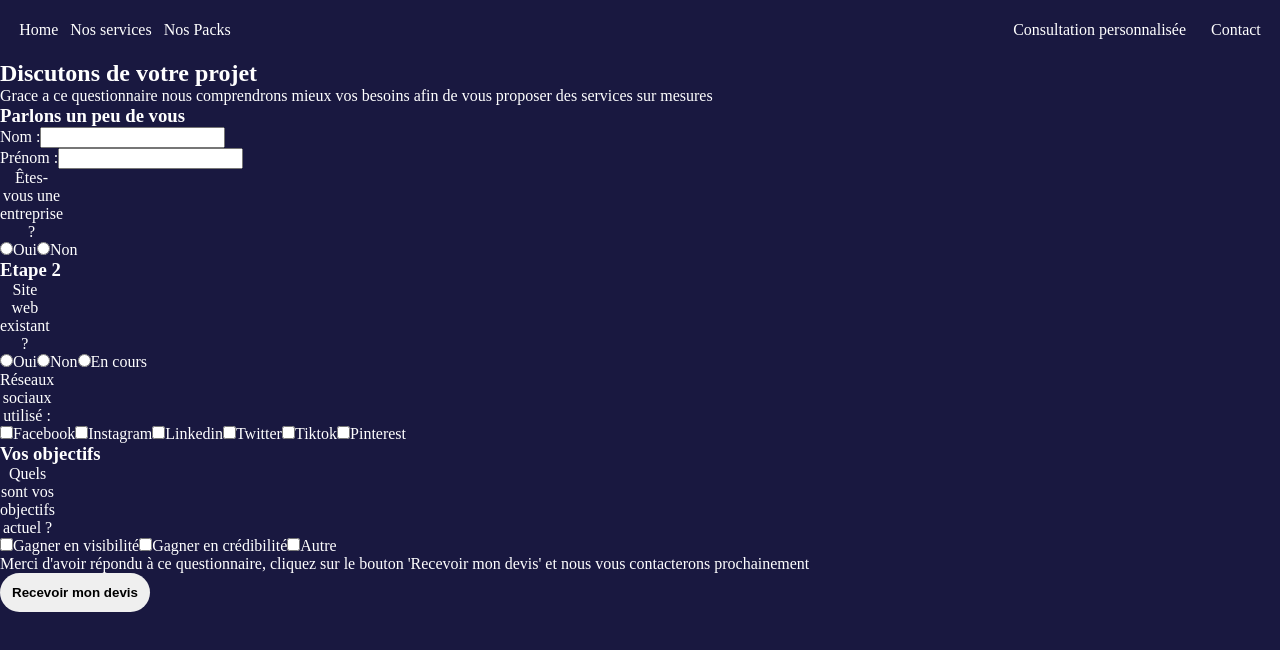
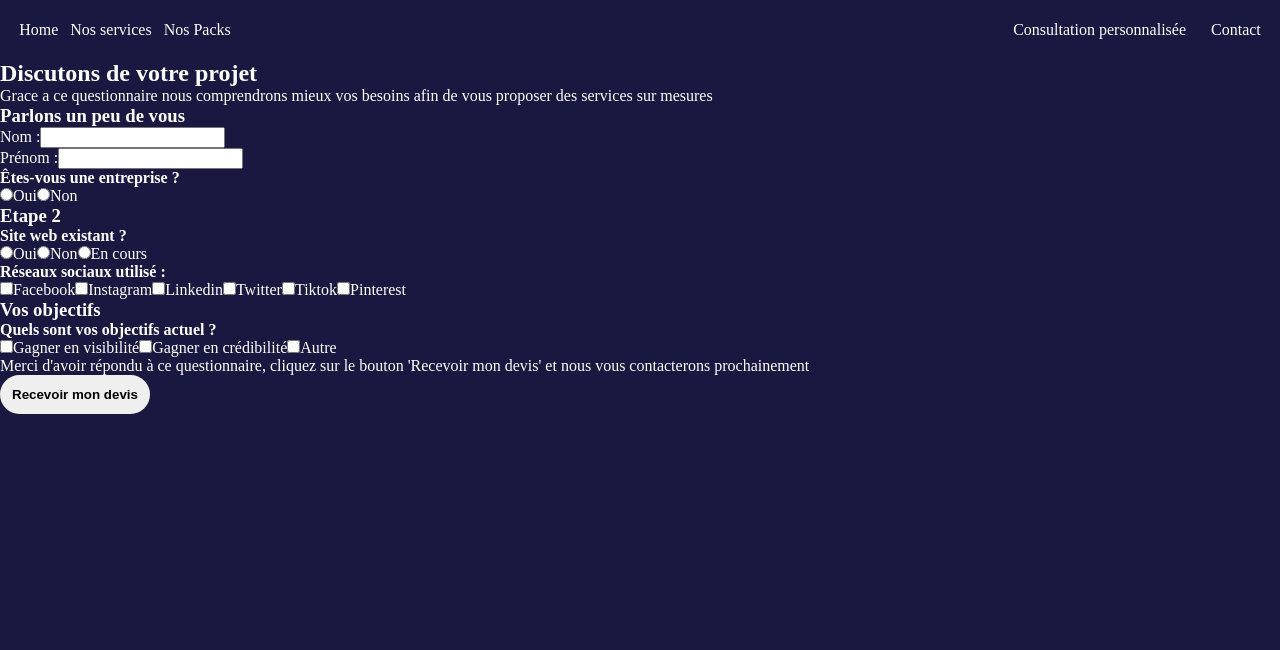
Before and after one commit to danielOkpe/sd-gency, a Nuxt app: page /Form in a window 1280 px wide. Shown: the top 650 px of the page. Built offline with nearby package versions, Linux system fonts and the light colour scheme.

Commit message:
fix html warning (replace caption tag by h4)

```diff
--- a/pages/Form.vue
+++ b/pages/Form.vue
@@ -18,7 +18,7 @@
                 <input type="text" id="firstName" name="firstName" required>
             </div>
             <div>
-                <caption>Êtes-vous une entreprise ?</caption>
+                <h4>Êtes-vous une entreprise ?</h4>
                 <div class="isCompany-area">
                     <input type="radio" id="yes" name="company" value="yes">
                     <label for="yes">Oui</label>
@@ -48,7 +48,7 @@
         <section id="step-2">
             <h3>Etape 2</h3>
             <div class="website-area">
-                <caption>Site web existant ?</caption>
+                <h4>Site web existant ?</h4>
                 <div class="websiteCheckbox-area">
                     <input type="radio" id="yes" name="website" value="yes">
                     <label for="yes">Oui</label>
@@ -61,7 +61,7 @@
                 </div>
             </div>
             <div class="socialNetwork-area">
-                <caption>Réseaux sociaux utilisé :</caption>
+                <h4>Réseaux sociaux utilisé :</h4>
                 <div class="socialNetworkCheckbox-area">
                     <input type="checkbox" id="facebook" name="facebook">
                     <label for="facebook">Facebook</label>
@@ -86,7 +86,7 @@
         <section id="step-3">
             <h3>Vos objectifs</h3>
             <div class="goals-area">
-                <caption>Quels sont vos objectifs actuel ?</caption>
+                <h4>Quels sont vos objectifs actuel ?</h4>
                 <div class="goalsCheckbox-area">
                     <input type="checkbox" id="visibility" name="visibility">
                     <label for="visibility">Gagner en visibilité</label>
```
